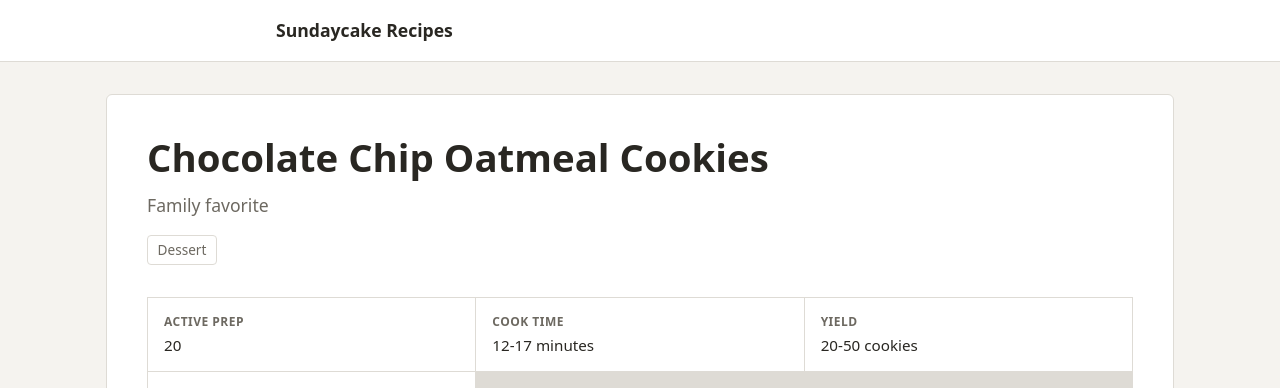
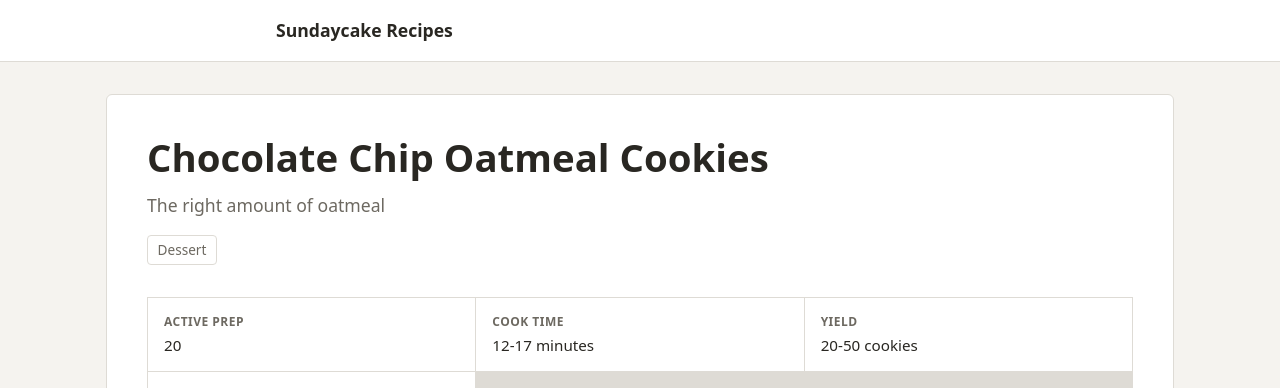
Before and after one commit to sundaycake/recipes, a Jekyll site: the page built from _recipes/chocolate-chip-oatmeal-cookies.md, in a window 1280 px wide and 900 px high. Shown: the top 388 px of the window. Built offline with Jekyll 4.4.1, drawn with Linux system fonts in a browser that asks for light colours.

Commit message:
Update chocolate-chip-oatmeal-cookies.md

```diff
--- a/_recipes/chocolate-chip-oatmeal-cookies.md
+++ b/_recipes/chocolate-chip-oatmeal-cookies.md
@@ -1,6 +1,6 @@
 ---
 recipe: Chocolate Chip Oatmeal Cookies
-description: Family favorite
+description: The right amount of oatmeal
 image:
 
 category: Dessert
```
